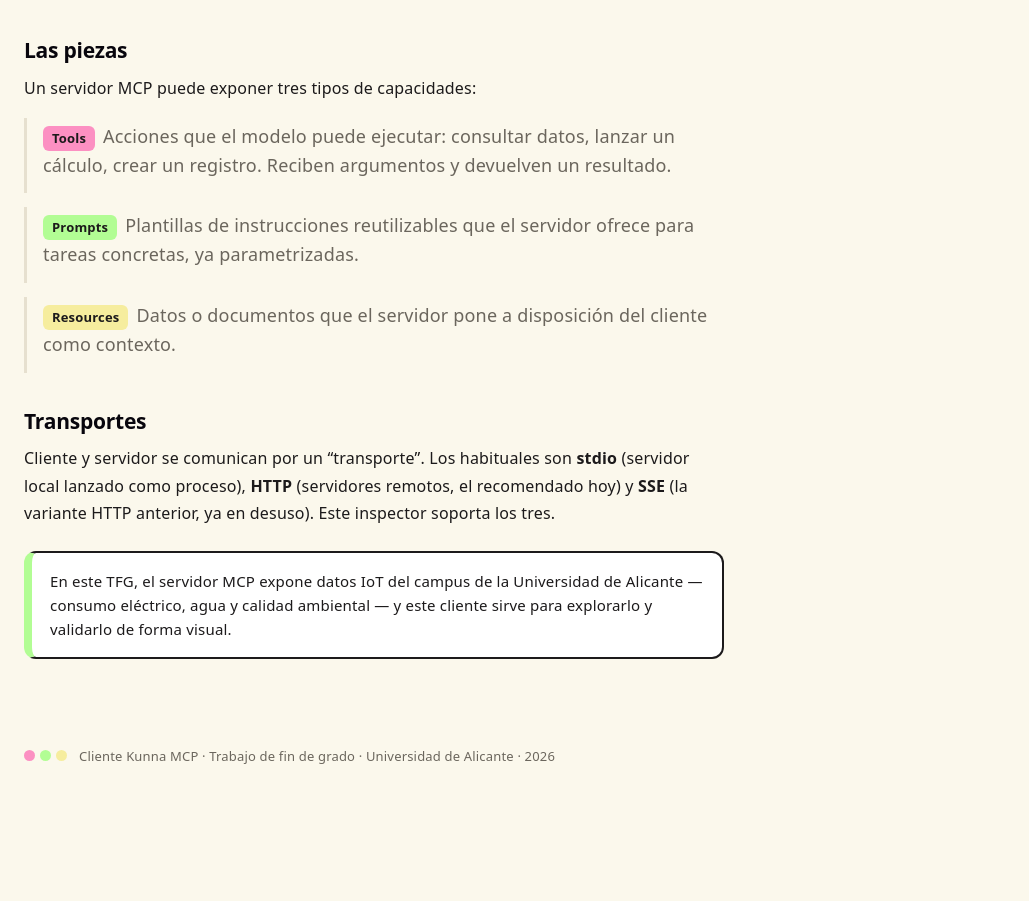
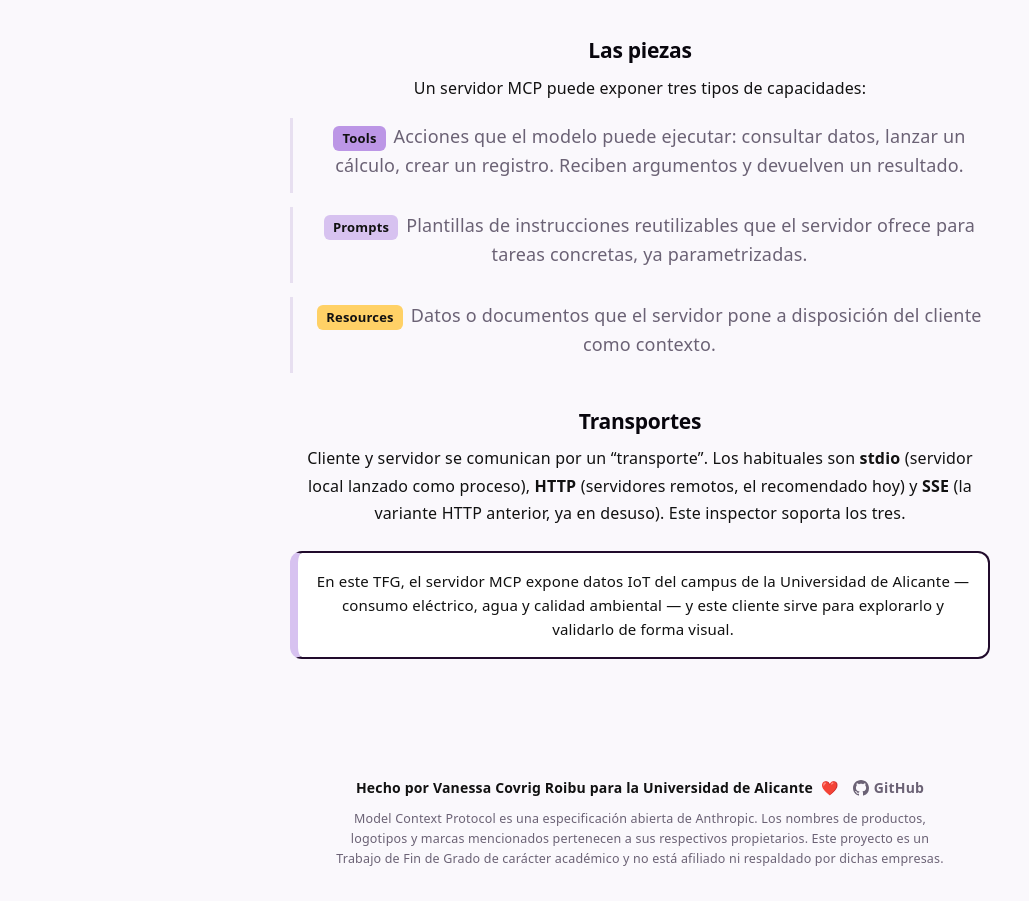
Before and after one commit to vancovx/KunnaClienteMCP, a React (Vite) app in the folder frontend/: page /mcp in a window 1280 px wide. Shown: the part 563-1464 px from the top of the page, without its empty margins (0-1029 px from the left). Before the commit the page ends 1352 px from the top, so only its background shows below. Built offline with nearby package versions, Linux system fonts and the light colour scheme.

Commit message:
Update styles and footer content for improved aesthetics and clarity

```diff
--- a/frontend/src/App.css
+++ b/frontend/src/App.css
@@ -1,45 +1,45 @@
 :root[data-theme="light"] {
-    --bg: #fbf8ec;
+    --bg: #faf8fc;
     --surface: #ffffff;
-    --border: #e6e0cf;
-    --text: #1c1a1b;
-    --muted: #6b665d;
-    --pink: #fc90c2;
-    --lime: #b2fd94;
-    --yellow: #f6ed9e;
-    --btn-bg: #1c1a1b;
-    --btn-text: #fbf8ec;
-    --btn-hover: #000000;
+    --border: #e7dff0;
+    --text: #111111;
+    --muted: #6b6275;
+    --pink: #bc96e6;
+    --lime: #d7c2f0;
+    --yellow: #ffd166;
+    --btn-bg: #210b2c;
+    --btn-text: #faf8fc;
+    --btn-hover: #111111;
     --danger: #c2410c;
     --input-bg: #ffffff;
-    --code-bg: #1c1a1b;
+    --code-bg: #210b2c;
     --code-text: #f0ede6;
     --err-bg: #fff4ed;
     --err-text: #9a3412;
     --err-border: #fed7aa;
-    --outline: #1c1a1b;
+    --outline: #210b2c;
 }
 
 :root[data-theme="dark"] {
-    --bg: #1c1a1b;
-    --surface: #262223;
-    --border: #3a3537;
-    --text: #f0ede6;
-    --muted: #a39d95;
-    --pink: #fc90c2;
-    --lime: #b2fd94;
-    --yellow: #f6ed9e;
-    --btn-bg: #f0ede6;
-    --btn-text: #1c1a1b;
+    --bg: #210b2c;
+    --surface: #2e1440;
+    --border: #45295a;
+    --text: #f3eef8;
+    --muted: #b6a6c4;
+    --pink: #bc96e6;
+    --lime: #d7c2f0;
+    --yellow: #ffd166;
+    --btn-bg: #f3eef8;
+    --btn-text: #210b2c;
     --btn-hover: #ffffff;
     --danger: #fca5a5;
-    --input-bg: #211d1e;
-    --code-bg: #131112;
+    --input-bg: #2a1138;
+    --code-bg: #111111;
     --code-text: #e8e4dc;
-    --err-bg: #2a1714;
+    --err-bg: #3a1420;
     --err-text: #fca5a5;
-    --err-border: #4c2620;
-    --outline: #f0ede6;
+    --err-border: #5a2030;
+    --outline: #f3eef8;
 }
 
 /* ═══ Base ═══════════════════════════════════════════════════════════ */
@@ -81,7 +81,7 @@ body {
     text-decoration: none;
     color: var(--text);
     background: var(--lime);
-    color: #1c1a1b;
+    color: #111111;
     padding: 4px 10px;
     border-radius: 8px;
 }
@@ -104,7 +104,7 @@ body {
     transition: color 0.15s ease, background-color 0.15s ease;
 }
 .navlink:hover { color: var(--text); }
-.navlink.active { background: var(--pink); color: #1c1a1b; }
+.navlink.active { background: var(--pink); color: #111111; }
 
 .icon-btn {
     display: inline-flex;
@@ -119,21 +119,48 @@ body {
     cursor: pointer;
     transition: background-color 0.15s ease;
 }
-.icon-btn:hover { background: var(--yellow); color: #1c1a1b; }
+.icon-btn:hover { background: var(--yellow); color: #111111; }
 
 /* ═══ Página y footer ════════════════════════════════════════════════ */
 .page { flex: 1; padding: 40px 0; }
 
 .foot {
     display: flex;
+    flex-direction: column;
     align-items: center;
-    gap: 12px;
-    padding: 20px 0;
-    font-size: 13px;
+    gap: 8px;
+    padding: 28px 16px 32px;
+    margin-top: 24px;
+    text-align: center;
+}
+.foot-main {
+    display: inline-flex;
+    flex-wrap: wrap;
+    align-items: center;
+    justify-content: center;
+    gap: 8px;
+    margin: 0;
+    font-size: 14px;
+    font-weight: 600;
+    color: var(--text);
+}
+.foot-gh {
+    display: inline-flex;
+    align-items: center;
+    gap: 5px;
+    margin-left: 6px;
+    color: var(--muted);
+    text-decoration: none;
+    font-weight: 600;
+}
+.foot-gh:hover { color: var(--text); }
+.foot-note {
+    max-width: 620px;
+    margin: 0;
+    font-size: 12.5px;
+    line-height: 1.6;
     color: var(--muted);
 }
-.dots { display: inline-flex; gap: 5px; }
-.dots i { width: 11px; height: 11px; border-radius: 50%; display: inline-block; }
 
 /* ═══ Inicio ═════════════════════════════════════════════════════════ */
 .eyebrow {
@@ -152,7 +179,7 @@ body {
     margin: 0 0 24px;
     max-width: 14ch;
 }
-.hl { padding: 0 0.12em; border-radius: 8px; color: #1c1a1b; }
+.hl { padding: 0 0.12em; border-radius: 8px; color: #111111; }
 .hl-pink { background: var(--pink); }
 .hl-lime { background: var(--lime); }
 .lead { font-size: 19px; line-height: 1.6; color: var(--muted); max-width: 60ch; margin: 0 0 28px; }
@@ -160,7 +187,7 @@ body {
 .cta {
     display: inline-block;
     background: var(--pink);
-    color: #1c1a1b;
+    color: #111111;
     text-decoration: none;
     font-weight: 700;
     font-size: 16px;
@@ -242,7 +269,7 @@ body {
     display: inline-block;
     font-size: 13px;
     font-weight: 700;
-    color: #1c1a1b;
+    color: #111111;
     padding: 2px 9px;
     border-radius: 6px;
     margin-right: 8px;
@@ -276,7 +303,7 @@ body {
     justify-content: center;
     font-weight: 800;
     font-size: 22px;
-    color: #1c1a1b;
+    color: #111111;
 }
 .profile-name { margin: 0; font-size: 22px; }
 .role { margin: 4px 0 0; color: var(--muted); font-size: 15px; }
@@ -347,7 +374,7 @@ button.danger:hover { background: transparent; border-color: var(--danger); }
 .tool-title code { font-family: ui-monospace, "SF Mono", Menlo, monospace; }
 .count {
     background: var(--yellow);
-    color: #1c1a1b;
+    color: #111111;
     border-radius: 999px;
     padding: 1px 8px;
     font-size: 11px;
@@ -359,7 +386,7 @@ button.danger:hover { background: transparent; border-color: var(--danger); }
 .item code { font-family: ui-monospace, "SF Mono", Menlo, monospace; }
 .item:hover { background: var(--bg); }
 .item.active { background: var(--pink); }
-.item.active code { color: #1c1a1b; }
+.item.active code { color: #111111; }
 .item.static { cursor: default; color: var(--muted); }
 .item.static:hover { background: transparent; }
 
@@ -425,3 +452,36 @@ textarea {
     *, body { transition: none !important; }
     .cta:hover, .cta:active { transform: none; }
 }
+
+/* ═══ Centrado de contenidos ═════════════════════════════════════════ */
+
+/* Centra el bloque de cada página en el ancho disponible.
+   .prose ya tenía max-width: 700px; a .home y .inspector se lo damos
+   para que el centrado quede equilibrado y no se estiren de lado a lado. */
+.home,
+.prose,
+.inspector {
+    margin-left: auto;
+    margin-right: auto;
+}
+.home { max-width: 760px; }
+.inspector { max-width: 980px; }
+
+/* Centra el texto en las páginas de contenido (no en el inspector). */
+.home,
+.prose {
+    text-align: center;
+}
+
+/* Centra los bloques con ancho propio dentro de la home. */
+.home .hero,
+.home .lead {
+    margin-left: auto;
+    margin-right: auto;
+}
+
+/* Estos usan flex, así que se centran con justify-content, no con text-align. */
+.diagram { justify-content: center; }
+.profile { justify-content: center; }
+.inspector-head { justify-content: center; }
+.connect-bar { justify-content: center; }
--- a/frontend/src/App.jsx
+++ b/frontend/src/App.jsx
@@ -74,12 +74,19 @@ function Layout({ theme, toggleTheme }) {
             </main>
 
             <footer className="foot">
-                <span className="dots">
-                    <i style={{ background: "#fc90c2" }} />
-                    <i style={{ background: "#b2fd94" }} />
-                    <i style={{ background: "#f6ed9e" }} />
-                </span>
-                <span>Cliente Kunna MCP · Trabajo de fin de grado · Universidad de Alicante · 2026</span>
+                <p className="foot-main">
+                    Hecho por Vanessa Covrig Roibu para la Universidad de Alicante
+                    <span className="heart">❤️</span>
+                    <a className="foot-gh" href="https://github.com/TU-USUARIO/TU-REPO" target="_blank" rel="noreferrer">
+                        <GithubIcon /> GitHub
+                    </a>
+                </p>
+                <p className="foot-note">
+                    Model Context Protocol es una especificación abierta de Anthropic. Los nombres de
+                    productos, logotipos y marcas mencionados pertenecen a sus respectivos propietarios.
+                    Este proyecto es un Trabajo de Fin de Grado de carácter académico y no está afiliado
+                    ni respaldado por dichas empresas.
+                </p>
             </footer>
         </div>
     );
```
